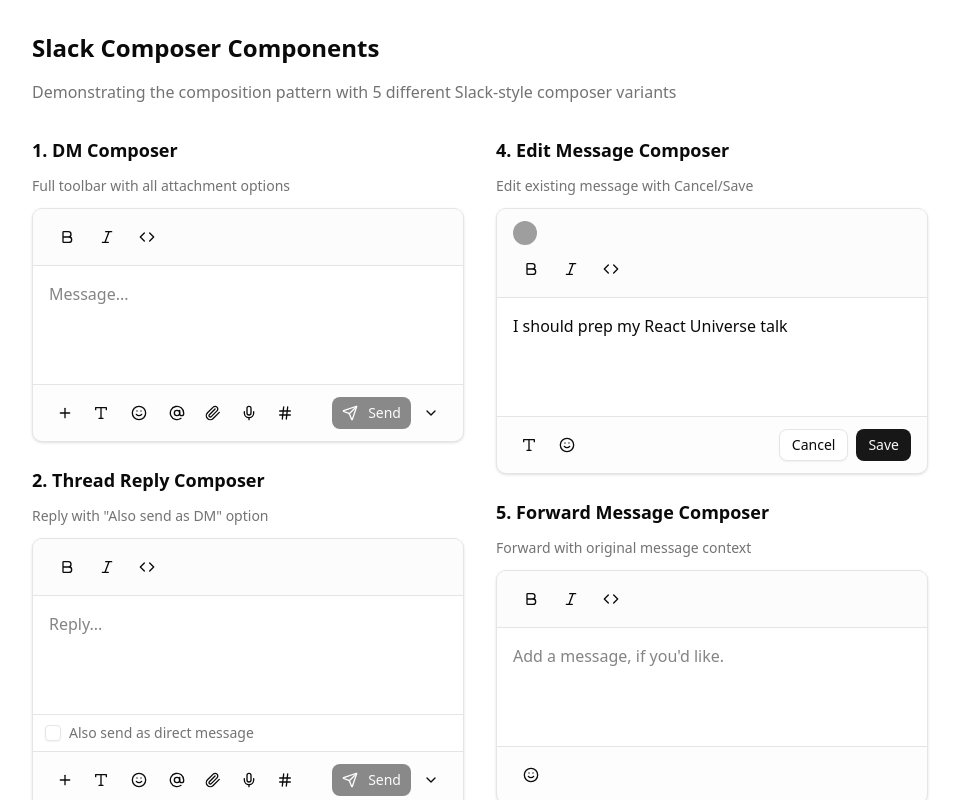
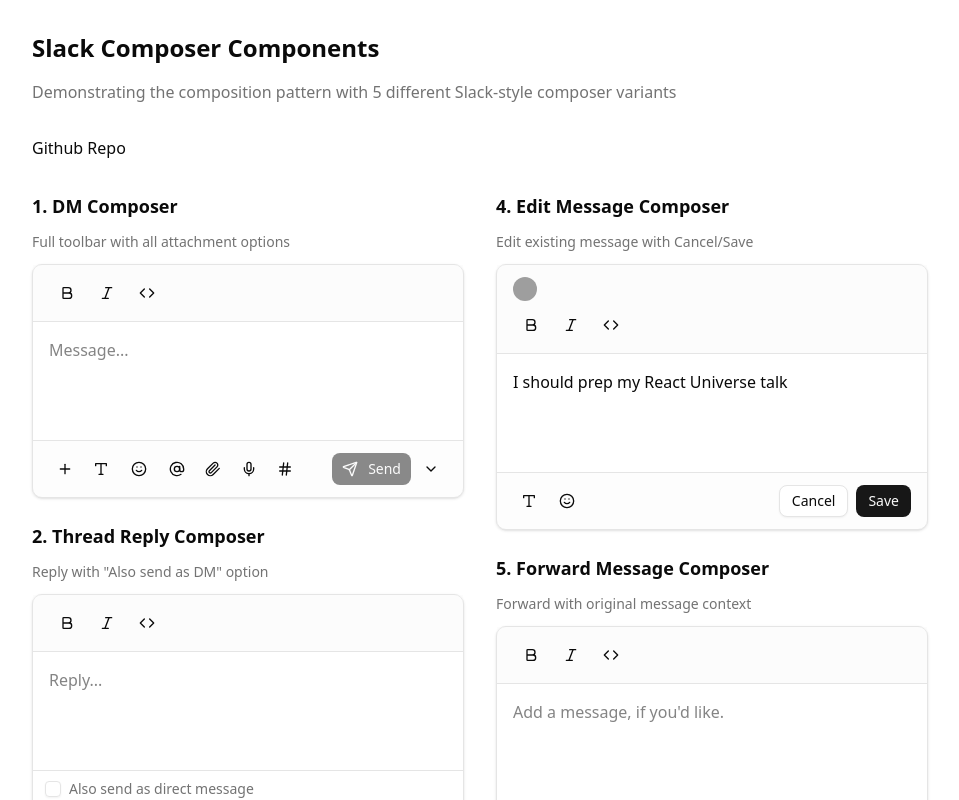
Before and after one commit to pranta-barua007/composition-is-all-you-need, a Next.js app: page / in a window 1280 px wide. Shown: the top 800 px of the page, without its empty margins (160-1119 px from the left). Built offline with nearby package versions, Linux system fonts and the light colour scheme; grey boxes are pictures that could not be loaded.

Commit message:
feat: added git repo link

```diff
--- a/src/app/page.tsx
+++ b/src/app/page.tsx
@@ -3,6 +3,7 @@
 import { ThreadReplyComposer } from "@/components/thread-reply-composer"
 import { ChannelThreadComposer } from "@/components/channel-thread-composer"
 import { EditMessageComposer } from "@/components/edit-message-composer"
+import Link from "next/link"
 
 export default function Home() {
   return (
@@ -13,6 +14,7 @@
           <p className="text-muted-foreground mb-8">
             Demonstrating the composition pattern with 5 different Slack-style composer variants
           </p>
+          <Link href={"https://github.com/pranta-barua007/composition-is-all-you-need"} target="_blank">Github Repo</Link>
         </div>
 
         <div className="grid grid-cols-1 lg:grid-cols-2 gap-8">
```
